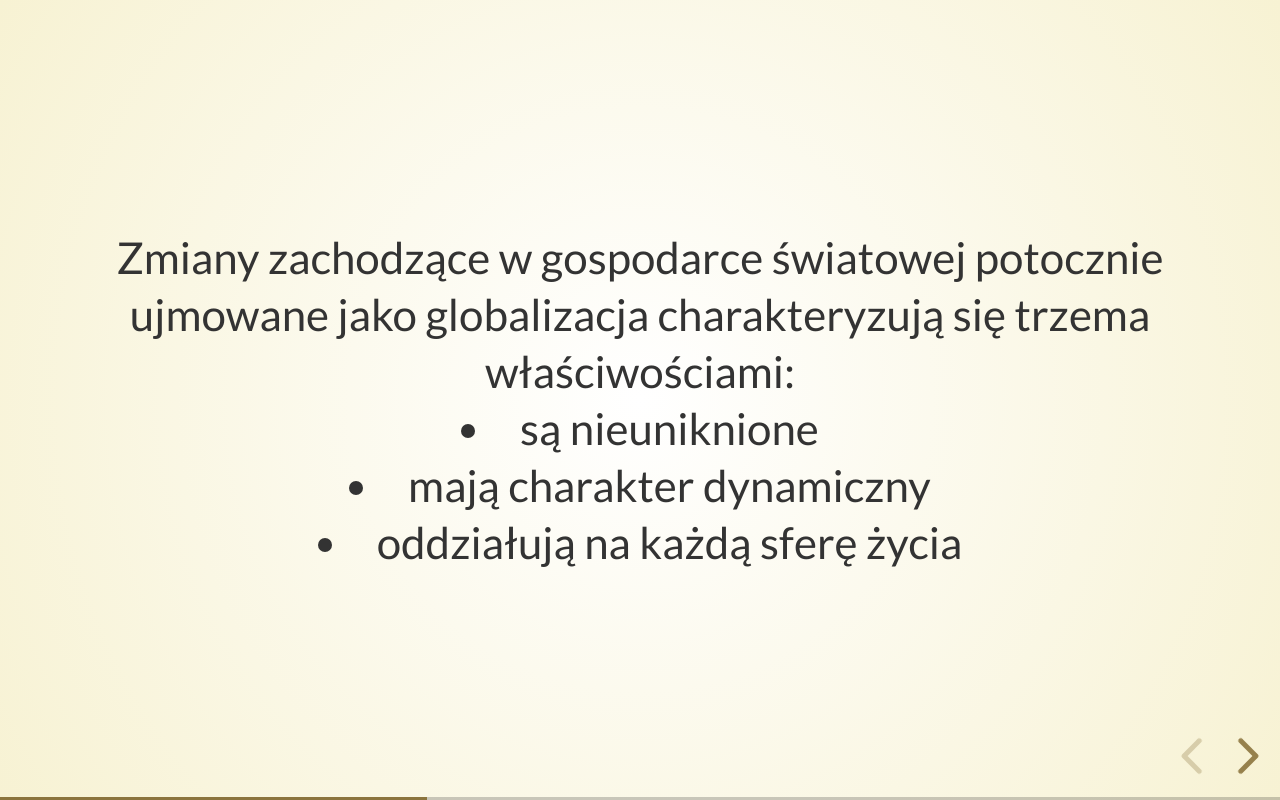
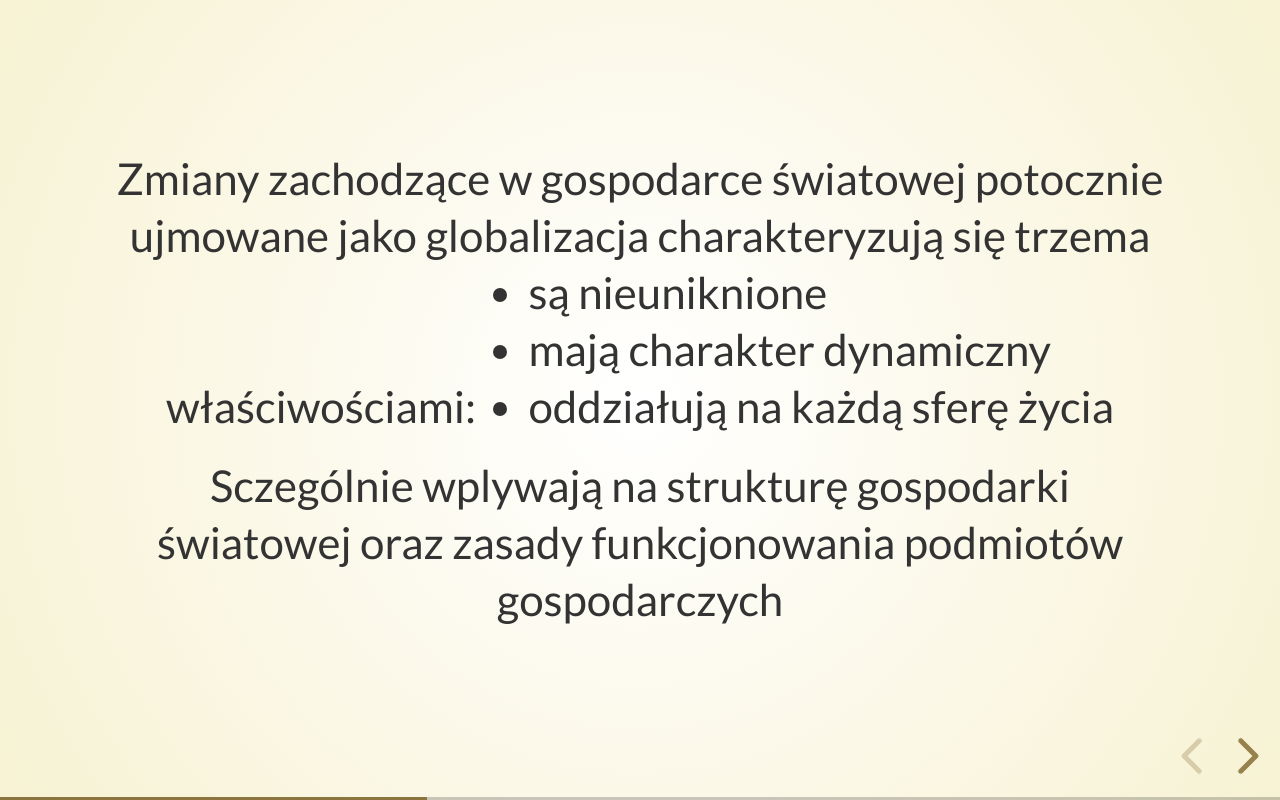
Before and after one commit to biurosggw/biurosggw.github.io, a website: page index.html in a window 1280 px wide. Both pictures are taken after a click on the button "next slide". Drawn offline with Linux system fonts and the light colour scheme.

Commit message:
Initial commit

```diff
--- a/index.html
+++ b/index.html
@@ -29,10 +29,12 @@
 					<p style="font-weight: bold;">w świetle procesow globalizacji</p>
 				</section>
 				<section>Zmiany zachodzące w gospodarce światowej potocznie ujmowane jako globalizacja charakteryzują się trzema właściwościami:
+				<ul>
 				<li>są nieuniknione</li>
 				<li>mają charakter dynamiczny</li>
 				<li>oddziałują na każdą sferę życia</li>
-
+				</ul>
+				<p>Sczególnie wplywają na strukturę gospodarki światowej oraz zasady funkcjonowania podmiotów gospodarczych</p>
 				</section>
 				<section data-markdown>
 					<textarea data-template>
```
